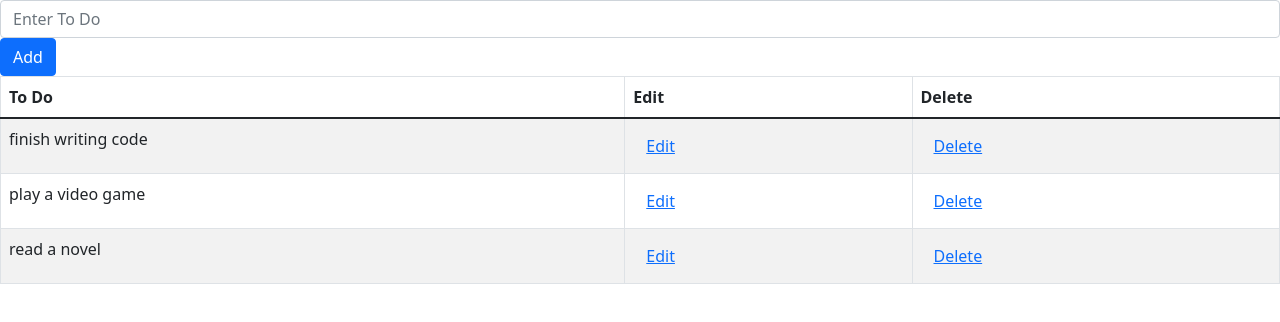
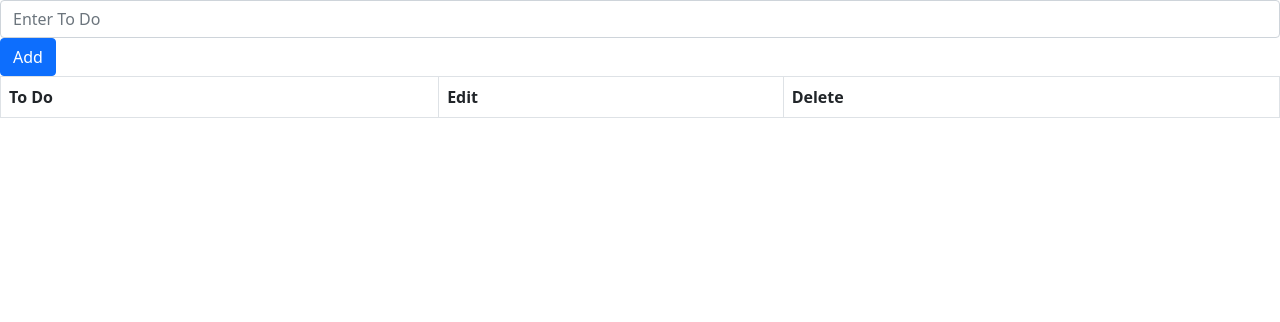
Before and after one commit to CMadiope/todolist, a React (Create React App) app: page / in a window 1280 px wide. Shown: the top 322 px of the page. Built offline with nearby package versions, Linux system fonts and the light colour scheme; data requests are answered from the project's data file.

Commit message:
fix: add and detele feature

```diff
--- a/db.json
+++ b/db.json
@@ -1,16 +1,3 @@
 {
-  "todos": [
-    {
-      "id": 1,
-      "text": "finish writing code"
-    },
-    {
-      "id": 2,
-      "text": "play a video game"
-    },
-    {
-      "id": 3,
-      "text": "read a novel"
-    }
-  ]
+  "todos": []
 }
--- a/src/components/ToDoList.js
+++ b/src/components/ToDoList.js
@@ -9,23 +9,22 @@ const ToDoList = () => {
   const { state, dispatch } = useContext(TodosContext);
   const [todoText, setTodoText] = useState("");
   const [editMode, setEditMode] = useState(false);
-  const [editToDo, setEditToDo] = useState(null);
+  const [editTodo, setEditTodo] = useState(null);
   const buttonTitle = editMode ? "Edit" : "Add";
 
-  const endpoint = "http://localhost:8000/todos";
+  const endpoint = "http://localhost:8000/todos/";
   const savedTodos = useAPI(endpoint);
 
   useEffect(() => {
     dispatch({ type: "get", payload: savedTodos });
   }, [savedTodos]);
-
   const handleSubmit = async (event) => {
     event.preventDefault();
     if (editMode) {
-      await axios.patch(endpoint + editToDo.id, { text: todoText });
-      dispatch({ type: "edit", payload: { ...editToDo, text: todoText } });
+      await axios.patch(endpoint + editTodo.id, { text: todoText });
+      dispatch({ type: "edit", payload: { ...editTodo, text: todoText } });
       setEditMode(false);
-      setEditToDo(null);
+      setEditTodo(null);
     } else {
       const newToDo = { id: uuidv4(), text: todoText };
       await axios.post(endpoint, newToDo);
@@ -65,10 +64,10 @@ const ToDoList = () => {
                 onClick={() => {
                   setTodoText(todo.text);
                   setEditMode(true);
-                  setEditToDo(todo);
+                  setEditTodo(todo);
                 }}
               >
-                <Button variant = 'link'>Edit</Button>
+                <Button variant='link'>Edit</Button>
               </td>
               <td
                 onClick={async () => {
@@ -76,7 +75,7 @@ const ToDoList = () => {
                   dispatch({ type: "delete", payload: todo });
                 }}
               >
-                <Button variant="link">Delete</Button>
+                <Button variant='link'>Delete</Button>
               </td>
             </tr>
           ))}
```
